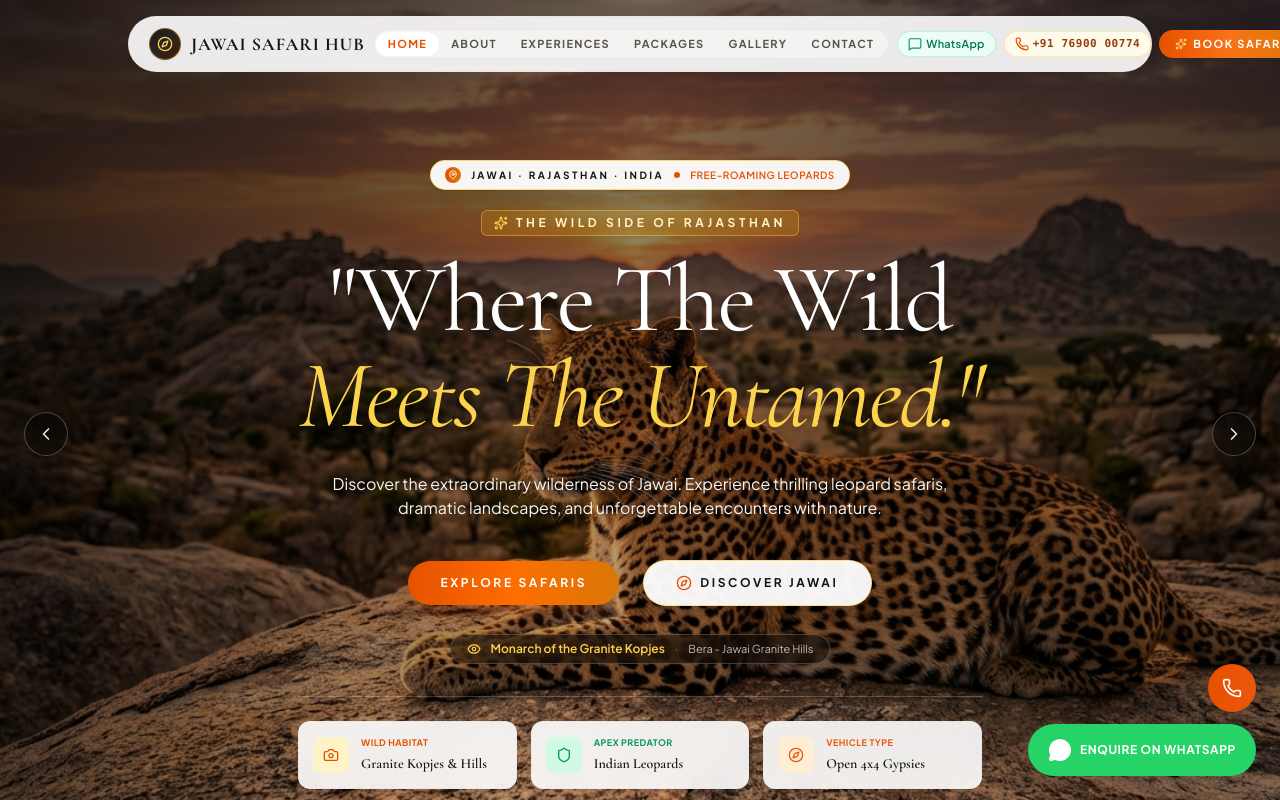
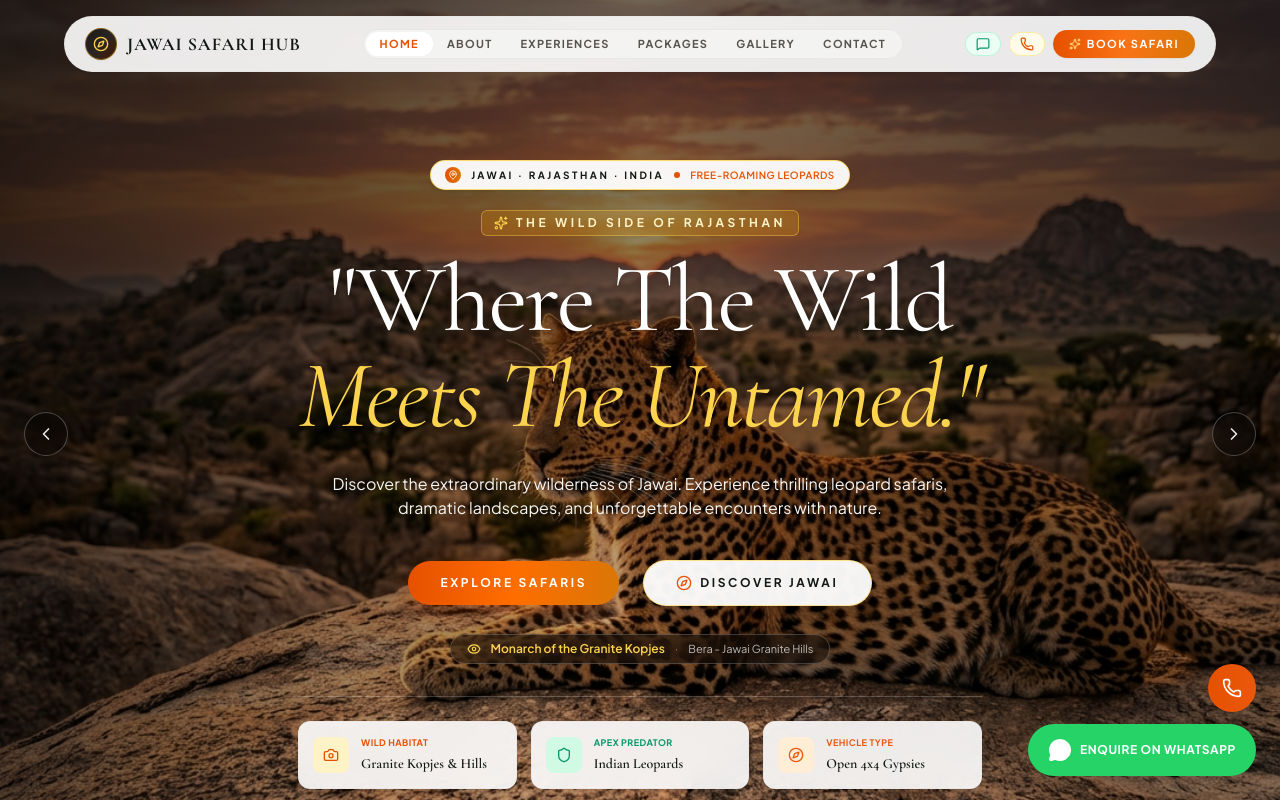
Before and after one commit to Eshbanoliver/jawaisafari, a React (Vite) app: page / in a window 1280 px wide. Shown: the top 800 px of the page. Built offline with nearby package versions, Linux system fonts and the light colour scheme.

Commit message:
fix: resolve navbar button overflow and collapse by expanding max container width and streamlining action pills

```diff
--- a/src/components/common/Navbar.tsx
+++ b/src/components/common/Navbar.tsx
@@ -41,11 +41,11 @@ export const Navbar: React.FC<NavbarProps> = ({ onOpenBookingModal }) => {
       {/* Slim Floating Island Navigation Container */}
       <header className="fixed top-2.5 sm:top-4 left-0 right-0 z-50 px-3 sm:px-6 pointer-events-none transition-all duration-300">
         <div
-          className={`max-w-5xl mx-auto pointer-events-auto transition-all duration-300 rounded-full ${
+          className={`w-full max-w-6xl mx-auto pointer-events-auto transition-all duration-300 rounded-full ${
             isScrolled
-              ? 'bg-white/95 backdrop-blur-xl border border-stone-200/90 shadow-[0_10px_30px_-8px_rgba(17,24,21,0.12)] py-1.5 px-3 sm:px-5'
+              ? 'bg-white/95 backdrop-blur-xl border border-stone-200/90 shadow-[0_10px_30px_-8px_rgba(17,24,21,0.12)] py-1.5 px-3.5 sm:px-5'
               : 'bg-white/90 backdrop-blur-md border border-stone-200/70 shadow-[0_8px_25px_-8px_rgba(17,24,21,0.08)] py-1.5 sm:py-2 px-3.5 sm:px-5'
-          } flex items-center justify-between h-12 sm:h-14`}
+          } flex items-center justify-between h-12 sm:h-14 gap-2`}
         >
           {/* Brand Logo - Strictly Single-Line & Slim */}
           <Link
@@ -66,7 +66,7 @@ export const Navbar: React.FC<NavbarProps> = ({ onOpenBookingModal }) => {
           </Link>
 
           {/* Desktop Capsule Nav Links - Single Line Compact */}
-          <nav className="hidden lg:flex items-center bg-stone-100/80 p-0.5 rounded-full border border-stone-200/80 mx-2">
+          <nav className="hidden lg:flex items-center bg-stone-100/80 p-0.5 rounded-full border border-stone-200/80 mx-1 xl:mx-2 shrink-0">
             {navLinks.map((link) => {
               const isActive = location.pathname === link.path;
 
@@ -74,7 +74,7 @@ export const Navbar: React.FC<NavbarProps> = ({ onOpenBookingModal }) => {
                 <Link
                   key={link.name}
                   to={link.path}
-                  className={`text-[11px] uppercase tracking-[0.12em] font-bold px-3 py-1 rounded-full transition-all duration-200 whitespace-nowrap ${
+                  className={`text-[11px] uppercase tracking-[0.12em] font-bold px-2.5 xl:px-3.5 py-1 rounded-full transition-all duration-200 whitespace-nowrap ${
                     isActive
                       ? 'bg-white text-jawai-amber shadow-xs'
                       : 'text-stone-600 hover:text-stone-950 hover:bg-white/60'
@@ -86,28 +86,28 @@ export const Navbar: React.FC<NavbarProps> = ({ onOpenBookingModal }) => {
             })}
           </nav>
 
-          {/* Action CTAs - Slim Single-Line Height */}
+          {/* Action CTAs - Slim Single-Line Height, Guaranteed to Fit */}
           <div className="hidden sm:flex items-center space-x-2 shrink-0">
             {/* Quick WhatsApp Hotline */}
             <a
               href={getGeneralEnquiryUrl()}
               target="_blank"
               rel="noopener noreferrer"
-              className="p-1.5 sm:px-2.5 sm:py-1 rounded-full bg-emerald-50 hover:bg-emerald-100 text-emerald-700 border border-emerald-200/70 transition-all flex items-center space-x-1 text-xs font-semibold whitespace-nowrap"
-              title="Chat with Safari Desk"
+              className="p-1.5 lg:px-2.5 lg:py-1 rounded-full bg-emerald-50 hover:bg-emerald-100 text-emerald-700 border border-emerald-200/70 transition-all flex items-center space-x-1 text-xs font-semibold whitespace-nowrap"
+              title="Chat on WhatsApp"
             >
               <MessageSquare className="w-3.5 h-3.5 text-emerald-600 shrink-0" />
-              <span className="text-[11px] tracking-wide hidden md:inline">WhatsApp</span>
+              <span className="text-[11px] tracking-wide hidden 2xl:inline">WhatsApp</span>
             </a>
 
             {/* Quick Call */}
             <a
               href={`tel:${BUSINESS_INFO.phoneRaw}`}
-              className="p-1.5 sm:px-2.5 sm:py-1 rounded-full bg-amber-50 hover:bg-amber-100 text-amber-800 border border-amber-200/70 transition-all flex items-center space-x-1 text-xs font-semibold whitespace-nowrap"
+              className="p-1.5 lg:px-2.5 lg:py-1 rounded-full bg-amber-50 hover:bg-amber-100 text-amber-800 border border-amber-200/70 transition-all flex items-center space-x-1 text-xs font-semibold whitespace-nowrap"
               title={`Call ${BUSINESS_INFO.phone}`}
             >
               <Phone className="w-3.5 h-3.5 text-jawai-amber shrink-0" />
-              <span className="text-[11px] tracking-wider font-mono hidden xl:inline">{BUSINESS_INFO.phone}</span>
+              <span className="text-[11px] tracking-wider font-mono hidden 2xl:inline">{BUSINESS_INFO.phone}</span>
             </a>
 
             {/* Book Safari Expedition Button */}
```
